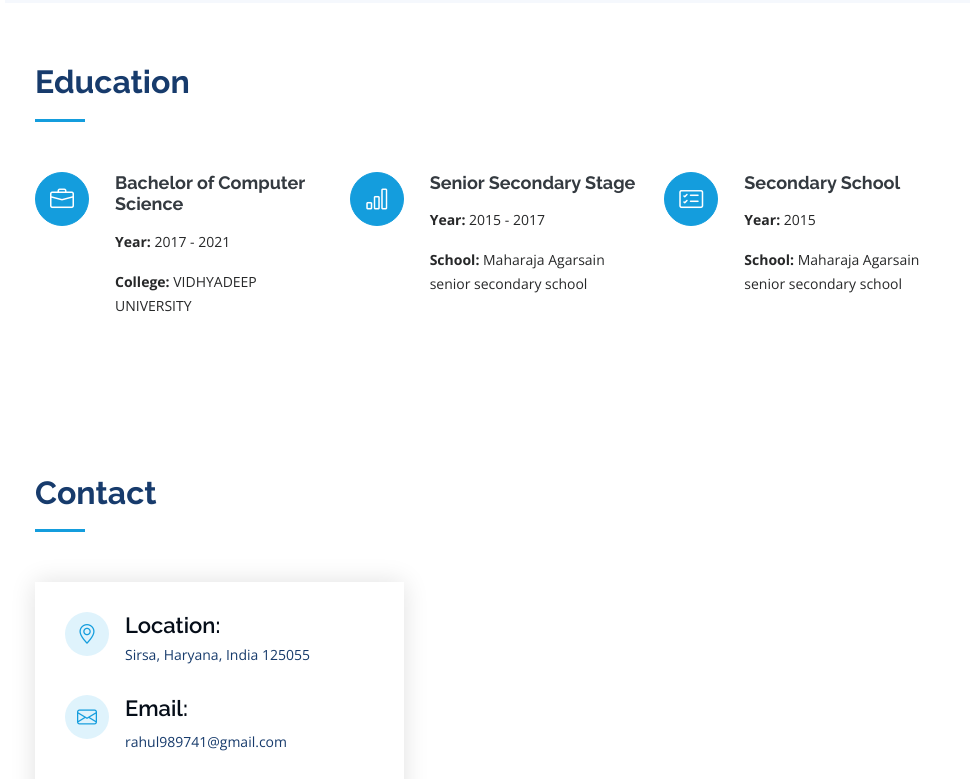
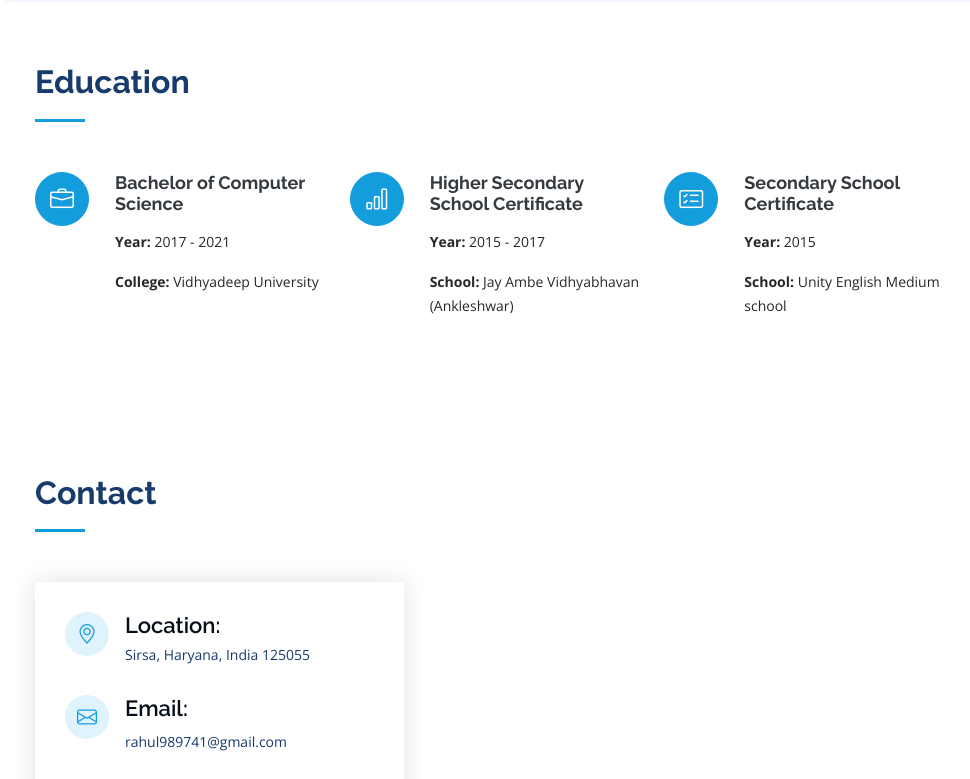
Before and after one commit to ASHISHs21/portfolio, a plain HTML site: page index.html in a window 1280 px wide. Shown: the part 6633-7412 px from the top of the page, without its empty margins (295-1265 px from the left). Drawn offline with nearby package versions, Linux system fonts and the light colour scheme.

Commit message:
Update index.html

```diff
--- a/index.html
+++ b/index.html
@@ -690,19 +690,19 @@
             <div class="icon"><i class="bi bi-briefcase"></i></div>
             <h4 class="title"><a href="">Bachelor of Computer Science</a></h4>
             <p class="description"><strong>Year: </strong>2017 - 2021</p>
-            <p class="description"><strong>College: </strong>VIDHYADEEP UNIVERSITY</p>
+            <p class="description"><strong>College: </strong>Vidhyadeep University</p>
           </div>
           <div class="col-lg-4 col-md-6 icon-box" data-aos="fade-up" data-aos-delay="200">
             <div class="icon"><i class="bi bi-bar-chart"></i></div>
-            <h4 class="title"><a href="">Senior Secondary Stage</a></h4>
+            <h4 class="title"><a href="">Higher Secondary School Certificate</a></h4>
             <p class="description"><strong>Year: </strong>2015 - 2017</p>
-            <p class="description"><strong>School: </strong>Maharaja Agarsain senior secondary school</p>
+            <p class="description"><strong>School: </strong>Jay Ambe Vidhyabhavan (Ankleshwar)</p>
           </div>
           <div class="col-lg-4 col-md-6 icon-box" data-aos="fade-up" data-aos-delay="100">
             <div class="icon"><i class="bi bi-card-checklist"></i></div>
-            <h4 class="title"><a href="">Secondary School</a></h4>
+            <h4 class="title"><a href="">Secondary School Certificate</a></h4>
             <p class="description"><strong>Year: </strong>2015</p>
-            <p class="description"><strong>School: </strong>Maharaja Agarsain senior secondary school</p>
+            <p class="description"><strong>School: </strong>Unity English Medium school</p>
           </div>
 
 
```
